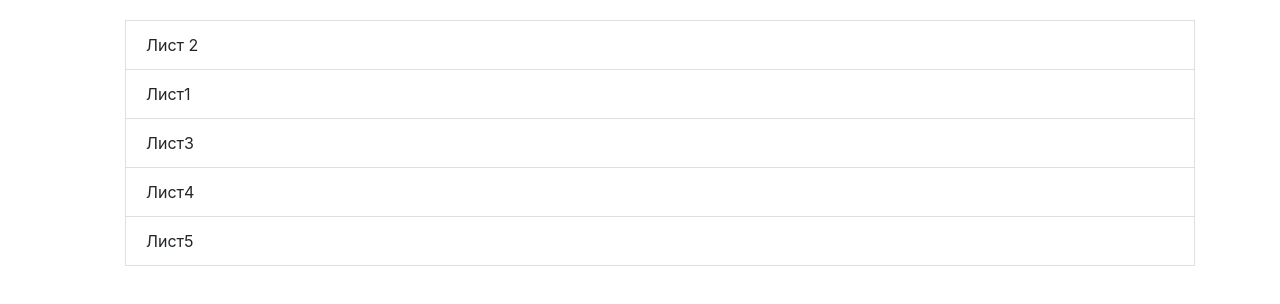
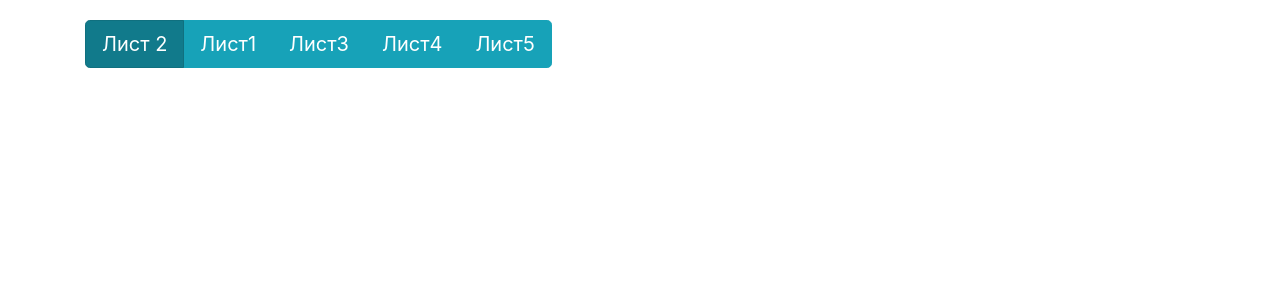
Before and after one commit to arsafab/report-table, an Angular app: page / in a window 1280 px wide. Shown: the top 304 px of the page. Built offline with nearby package versions, Linux system fonts and the light colour scheme.

Commit message:
change list into button without router

```diff
--- a/src/app/app.component.css
+++ b/src/app/app.component.css
@@ -37,11 +37,3 @@
   font-size: 1px;
   opacity: 0;
 }
-
-.list-group li:hover {
-  background-color: #007bff;
-  color: #ffffff;
-  cursor: pointer;
-  transition: background-color .4s,
-              color .4s;
-}
--- a/src/app/app.component.html
+++ b/src/app/app.component.html
@@ -6,13 +6,15 @@
     </label>
   </div>
 
-  <div class="list-group" *ngIf="groups.length">
-    <ul>
-      <li class="list-group-item" *ngFor="let group of groups" (click)="navigate(group.name)">
-        {{ group.name }}
-      </li>
-    </ul>
+  <div class="btn-group btn-group-lg" role="group" *ngIf="groups.length">
+    <button
+      type="button"
+      class="btn btn-info"
+      [class.active]="activeGroup.name === group.name"
+      *ngFor="let group of groups"
+      (click)="setActiveGroup(group)"
+    >
+      {{ group.name }}
+    </button>
   </div>
-
-  <router-outlet></router-outlet>
 </main>
--- a/src/app/app.component.ts
+++ b/src/app/app.component.ts
@@ -1,7 +1,6 @@
 import { Component } from '@angular/core';
 import { ExcelToJsonService } from './services';
 import { IGroup } from './models';
-import { Router } from '@angular/router';
 
 import { temp } from './data';
 
@@ -13,10 +12,10 @@ import { temp } from './data';
 export class AppComponent {
   // public groups: IGroup[] = [];
   public groups: IGroup[] = temp;
+  public activeGroup: IGroup = this.groups[0];
 
   constructor(
-    private excelToJson: ExcelToJsonService,
-    private router: Router,
+    private excelToJson: ExcelToJsonService
   ) {}
 
   public fileUpload(event): void {
@@ -27,8 +26,8 @@ export class AppComponent {
       .subscribe(data => this.parseWorkSheet(data));
   }
 
-  public navigate(groupName: string): void {
-    this.router.navigate(['/report', groupName]);
+  public setActiveGroup(group: IGroup): void {
+    this.activeGroup = group;
   }
 
   private parseWorkSheet(data: any): void {
```
Also changed, not shown: src/app/app.module.ts (+1 -8 lines).
